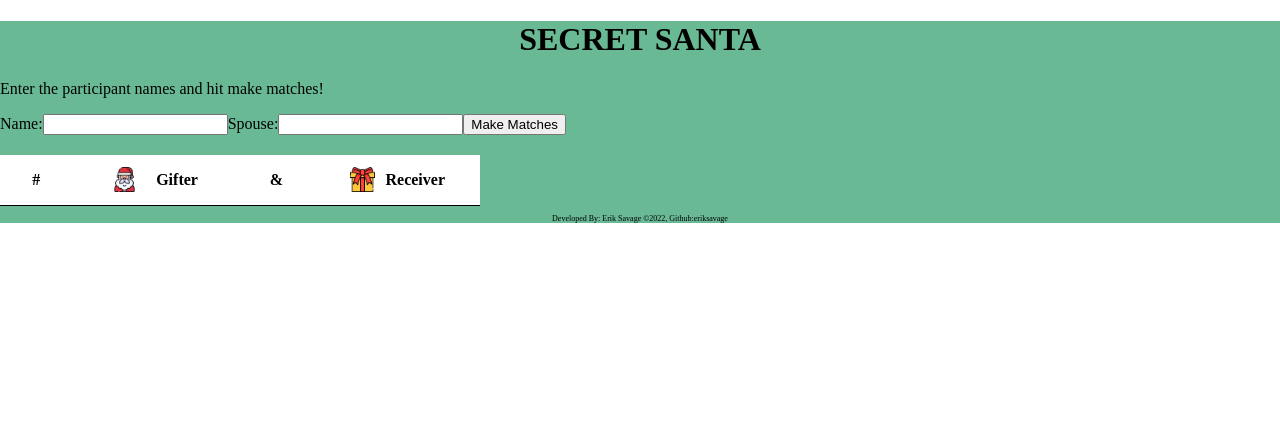
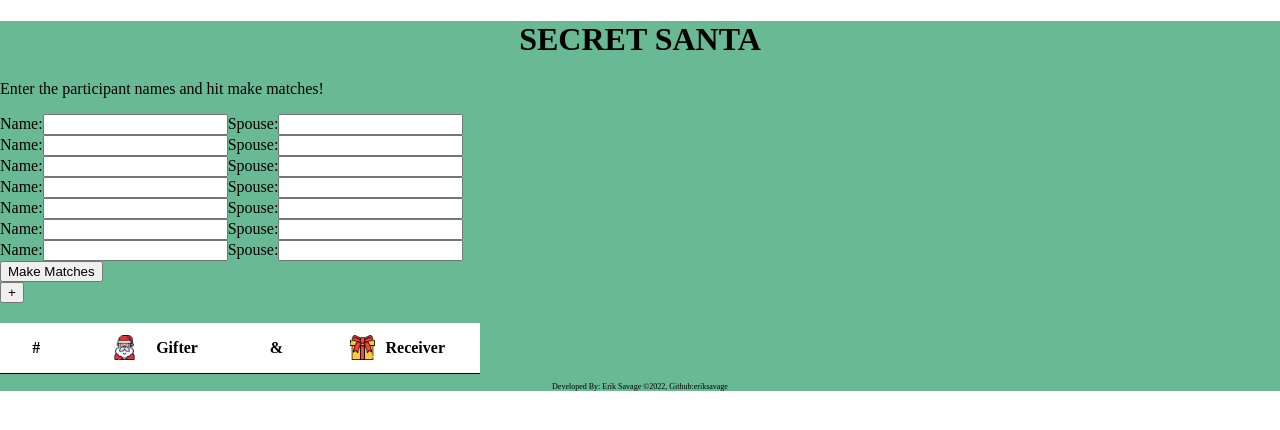
Before and after one commit to eriksavage/secret-santa, a React (Vite) app: page / in a window 1280 px wide. Shown: the top 430 px of the page. Built offline with nearby package versions, Linux system fonts and the light colour scheme; a web font is replaced by a local one.

Commit message:
adds participant input component

```diff
--- a/src/components/ParticipantForm.jsx
+++ b/src/components/ParticipantForm.jsx
@@ -1,3 +1,5 @@
+import ParticipantInput from "./ParticipantInput";
+
 export default function ParticipantForm({ makeMatches, participants }) {
 
   function formSubmit(event) {
@@ -6,19 +8,22 @@ export default function ParticipantForm({ makeMatches, participants }) {
     console.log('submit clicked');
   }
 
+  function addParticipant() {
+    console.log('add participant clicked');
+    participants.push(<ParticipantInput />);
+  }
+
   return (
     <div className="form">
       <form>
-        <label>
-          Name:
-          <input type="text" name="name" />
-        </label>
-        <label>
-          Spouse:
-          <input type="text" name="spouse" />
-        </label>
+        {participants.map((participant, index) => (
+          <ParticipantInput
+            key={index}
+          />
+        ))}<ParticipantInput />
         <input onClick={formSubmit} type="submit" value="Make Matches" />
       </form>
+      <button onClick={addParticipant}>+</button>
     </div>
   )
 }
--- /dev/null
+++ b/src/components/ParticipantInput.jsx
@@ -0,0 +1,15 @@
+export default function ParticipantInput(props) {
+
+  return (
+    <div className="participant-label">
+      <label>
+        Name:
+        <input type="text" name="name" />
+      </label>
+      <label>
+        Spouse:
+        <input type="text" name="spouse" />
+      </label>
+    </div>
+  )
+}
--- a/src/components/Row.jsx
+++ b/src/components/Row.jsx
@@ -4,9 +4,9 @@ export default function Row({ styles, index, gifter, receiver }) {
   return (
     <div className={styles}>
       <p>{typeof index == "number" ? index + 1 : index}</p>
-      <NameCard person={gifter} icon="../../public/santa-claus.png" />
+      <NameCard person={gifter} icon="../../santa-claus.png" />
       <p>&</p>
-      <NameCard person={receiver} icon="../../public/giftbox.png" />
+      <NameCard person={receiver} icon="../../giftbox.png" />
     </div>
   )
 }
```
Also changed, not shown: 1 other file (tests, documents, lock files or other folders).
